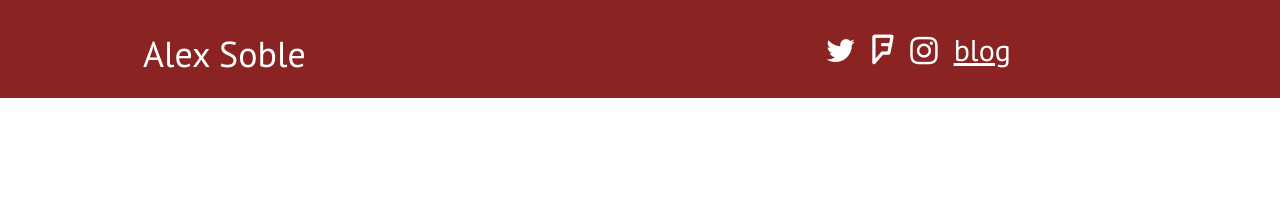
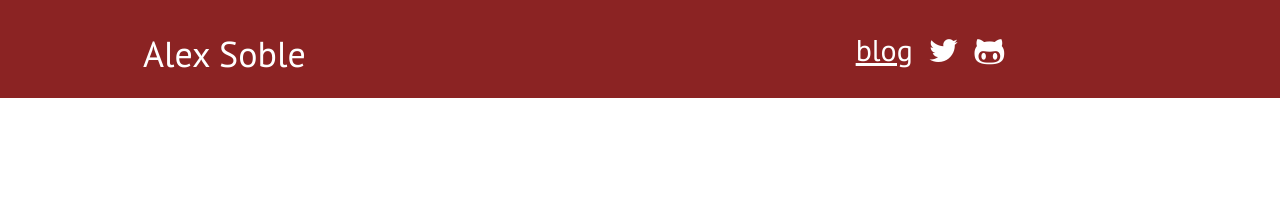
Before and after one commit to alexsoble/alexsoble, a Jekyll site: the page built from index.html, in a window 1280 px wide. Shown: the top 200 px of the page. Built offline with Jekyll 4.4.1, drawn with Linux system fonts in a browser that asks for light colours; nearby versions of some CDN libraries.

Commit message:
Github > Ig & 4sq (for purposes of this website)

```diff
--- a/_layouts/default.html
+++ b/_layouts/default.html
@@ -31,24 +31,19 @@
           <h1><a href="/">Alex Soble</a></h1>
         </div>
         <div class="col-md-4 header-menu">
+          <h2 id="blog-link" class="header-icon">
+            <a href="/blog">blog</a>
+          </h2>
           <p class="header-icon">
             <a href="https://www.twitter.com/alexsoble" target="_blank">
               <i class="fa fa-twitter fa-2x"></i>
             </a>
           </p>
           <p class="header-icon">
-            <a href="https://foursquare.com/sohble" target="_blank">
-              <i class="fa fa-foursquare fa-2x"></i>
+            <a href="https://github.com/alexsoble" target="_blank">
+              <i class="fa fa-github-alt fa-2x"></i>
             </a>
           </p>
-          <p class="header-icon">
-            <a href="http://instagram.com/alexsoble" target="_blank">
-              <i class="fa fa-instagram fa-2x"></i>
-            </a>
-          </p>
-          <h2 id="blog-link" class="header-icon">
-            <a href="/blog">blog</a>
-          </h2>
         </div>
       </div>
     </div>
--- a/_sass/styling.scss
+++ b/_sass/styling.scss
@@ -33,7 +33,7 @@ header {
     margin: 2.5em 0 0;
     .header-icon {
       float: left;
-      margin-right: 1em;
+      margin-left: 1em;
     }
     #blog-link {
       position: relative;
--- a/css/styling.css
+++ b/css/styling.css
@@ -41,7 +41,7 @@ header .header-menu {
 /* line 34, ../_sass/styling.scss */
 header .header-menu .header-icon {
   float: left;
-  margin-right: 1em;
+  margin-left: 1em;
 }
 /* line 38, ../_sass/styling.scss */
 header .header-menu #blog-link {
```
